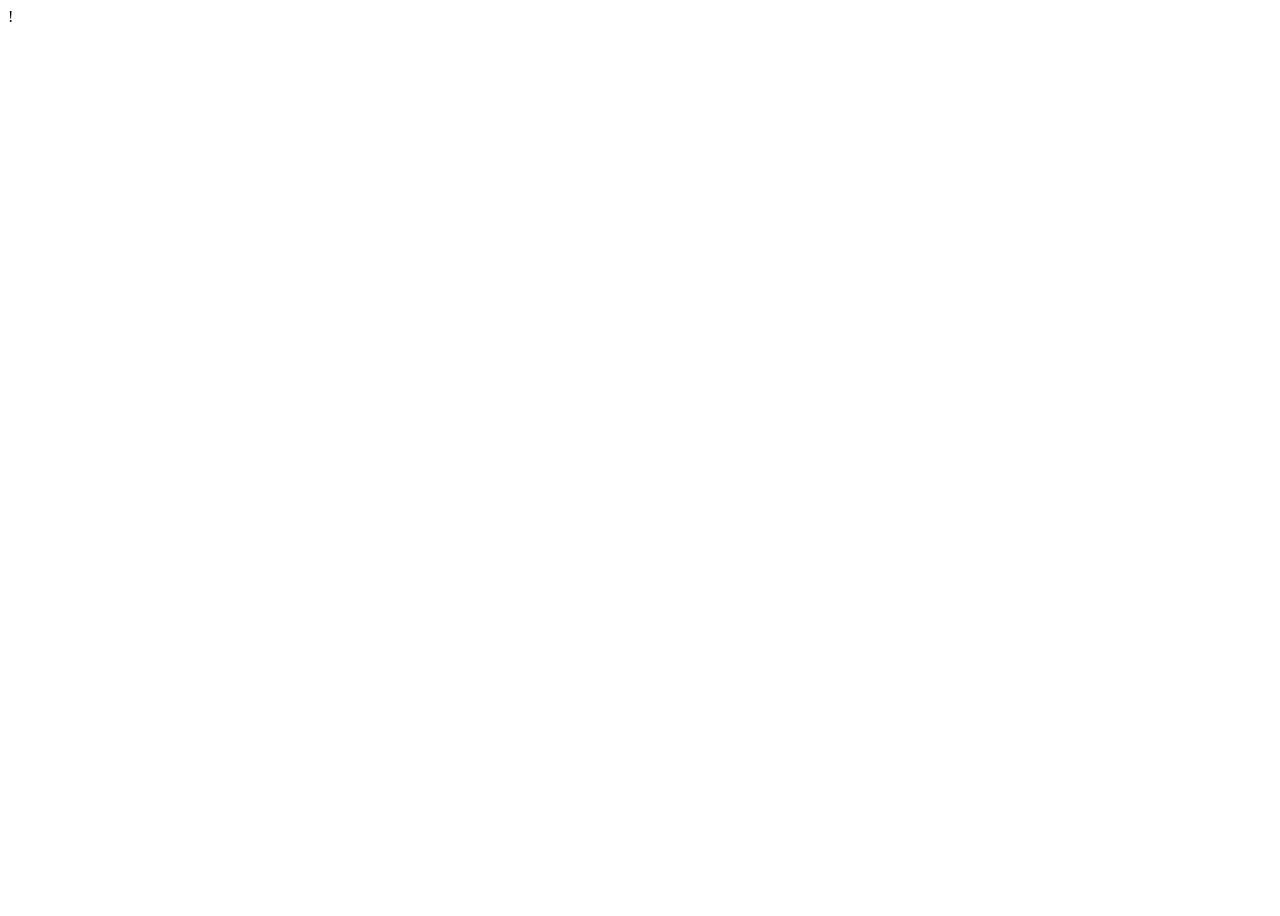
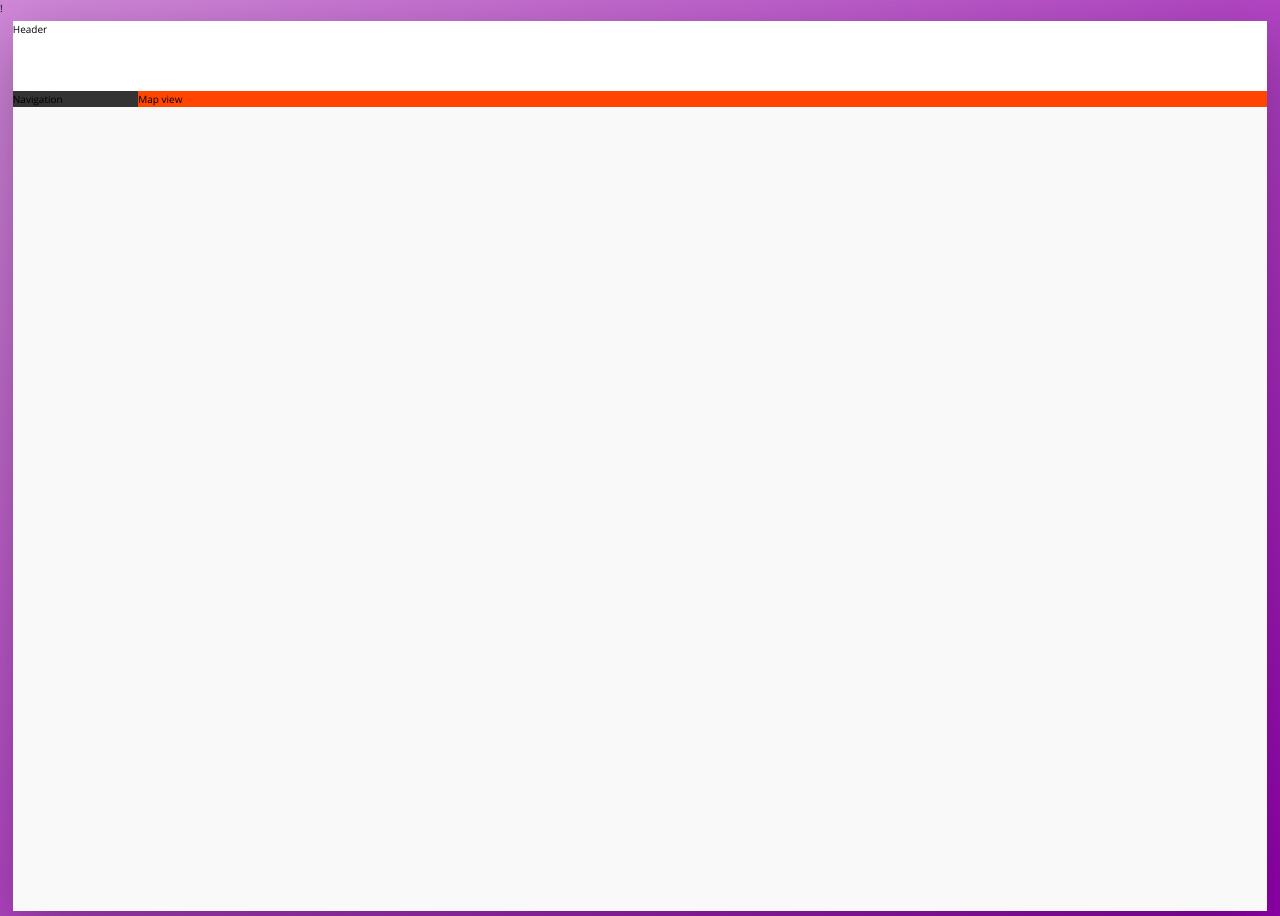
Before and after one commit to SDBowen/circle-gps-dashboard-mockup, a website: page dashboard/index.html in a window 1280 px wide. Before the commit the page ends 800 px from the top, so only its background shows below. Drawn offline with nearby package versions, Linux system fonts and the light colour scheme.

Commit message:
Add inital layout and base css

```diff
--- a/dashboard/index.html
+++ b/dashboard/index.html
@@ -6,11 +6,23 @@
     <title>User Dashboard</title>
     <meta name="viewport" content="width=device-width, initial-scale=1" />
     <link
+      href="https://fonts.googleapis.com/css?family=Open+Sans:300,400,600"
+      rel="stylesheet"
+    />
+    <link
       rel="stylesheet"
       type="text/css"
       media="screen"
       href="css/style.css"
     />
   </head>
-  <body></body>
+  <body>
+    <div class="container">
+      <header class="header">Header</header>
+      <div class="content">
+        <nav class="sidebar">Navigation</nav>
+        <main class="map-view">Map view</main>
+      </div>
+    </div>
+  </body>
 </html>
--- a/dashboard/sass/_base.scss
+++ b/dashboard/sass/_base.scss
@@ -0,0 +1,51 @@
+:root {
+  --color-primary: #b02bbf;
+  --color-primary-light: #d189d9;
+  --color-primary-dark: #9300af;
+
+  --color-grey-light-1: #faf9f9;
+  --color-grey-light-2: #f4f2f2;
+  --color-grey-light-3: #f0eeee;
+  --color-grey-light-4: #ccc;
+
+  --color-grey-dark-1: #333;
+  --color-grey-dark-2: #777;
+  --color-grey-dark-3: #999;
+
+  --color-white: #fff;
+  --color-black: #000;
+  --color-rust: #c15124;
+}
+
+* {
+  margin: 0;
+  padding: 0;
+}
+
+*,
+*::before,
+*::after {
+  box-sizing: inherit;
+}
+
+html {
+  box-sizing: border-box;
+  font-size: 62.5%; // 1rem = 10px   Browser default is 16px. To get a 10px default: 10px/16px = 62.5%
+}
+
+body {
+  font-family: "Open Sans", sans-serif;
+  font-weight: 400;
+  line-height: 1.6;
+  color: var(--color-black);
+  background-image: linear-gradient(
+    to right bottom,
+    var(--color-primary-light),
+    var(--color-primary-dark)
+  );
+  background-size: cover;
+  background-repeat: no-repeat;
+
+  // testing
+  min-height: 100vh;
+}
--- a/dashboard/sass/_layout.scss
+++ b/dashboard/sass/_layout.scss
@@ -0,0 +1,31 @@
+.container {
+  max-width: 98%;
+  margin: 0.5rem auto;
+  background-color: var(--color-grey-light-1);
+  box-shadow: 0 2rem 6rem rgba(0, 0, 0, 0.3);
+
+  min-height: 89rem;
+}
+
+.header {
+  height: 7rem;
+  background-color: #fff;
+  border-bottom: var(--color-grey-light-2);
+}
+
+.content {
+  display: flex;
+}
+
+.sidebar {
+  background-color: var(--color-grey-dark-1);
+
+  flex: 0 0 10%;
+}
+
+.map-view {
+  background-color: #fff;
+
+  flex: 1;
+  background-color: orangered;
+}
--- a/dashboard/sass/main.scss
+++ b/dashboard/sass/main.scss
@@ -0,0 +1,3 @@
+@import "_base";
+@import "_components";
+@import "_layout";
```
Also changed, not shown: dashboard/css/style.css.
